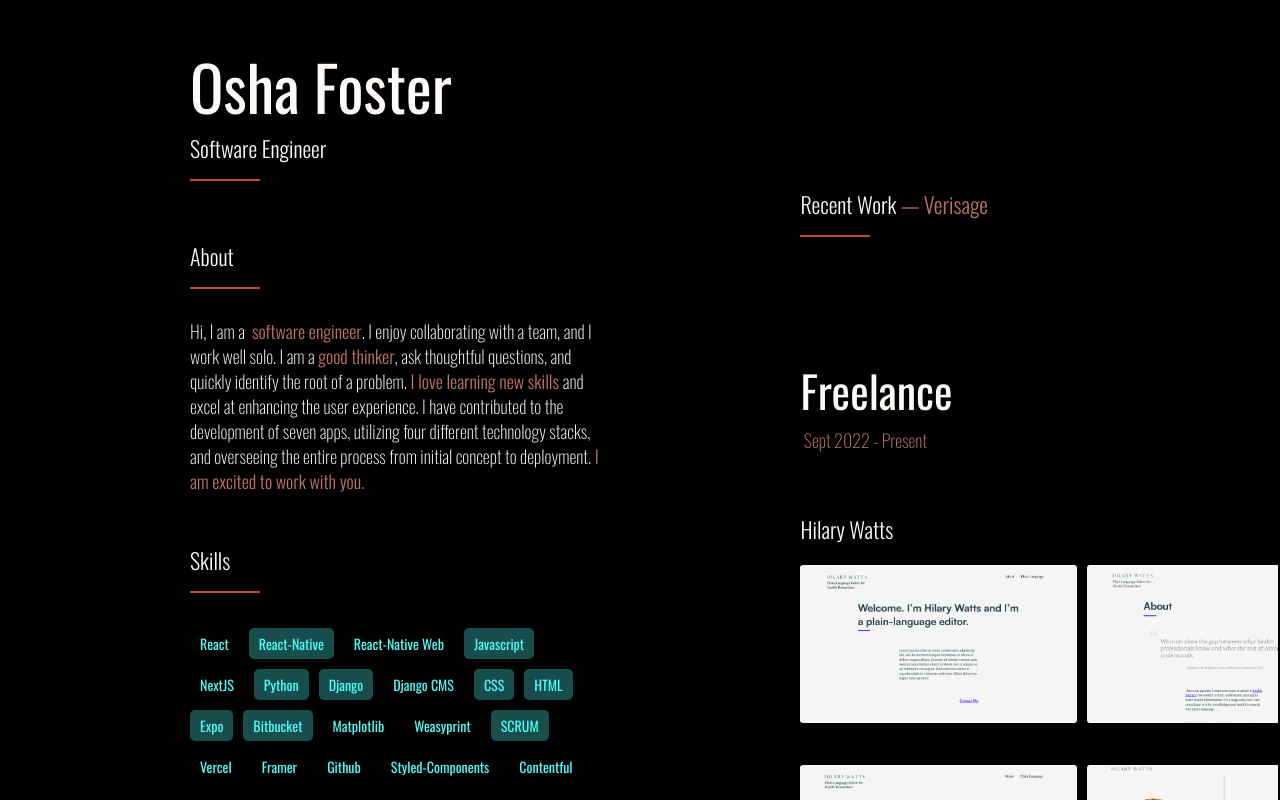
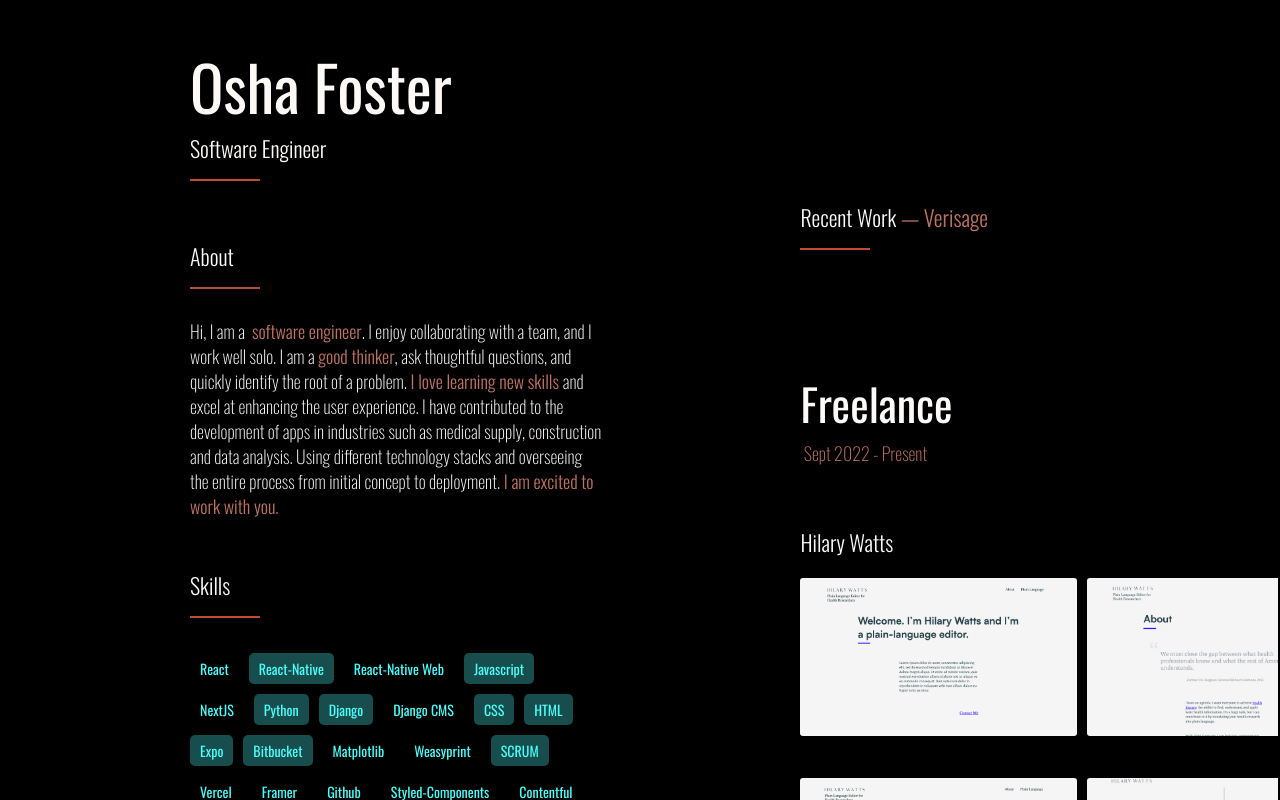
Before and after one commit to OshaFoster/portfolio-23, a Next.js app: page / in a window 1280 px wide. Built offline with nearby package versions, Linux system fonts and the light colour scheme.

Commit message:
update about

```diff
--- a/components/About/index.js
+++ b/components/About/index.js
@@ -14,8 +14,9 @@ export default function About() {
           identify the root of a problem.
           <Span>&nbsp;I love learning new skills&nbsp;</Span>and excel at
           enhancing the user experience. I have contributed to the development
-          of seven apps, utilizing four different technology stacks, and
-          overseeing the entire process from initial concept to deployment.
+          of apps in industries such as medical supply, construction and data
+          analysis. Using different technology stacks and overseeing the entire process from
+          initial concept to deployment.
           <Span>&nbsp;I am excited to work with you.&nbsp;</Span>
         </Text>
       </TextWrap>
```
